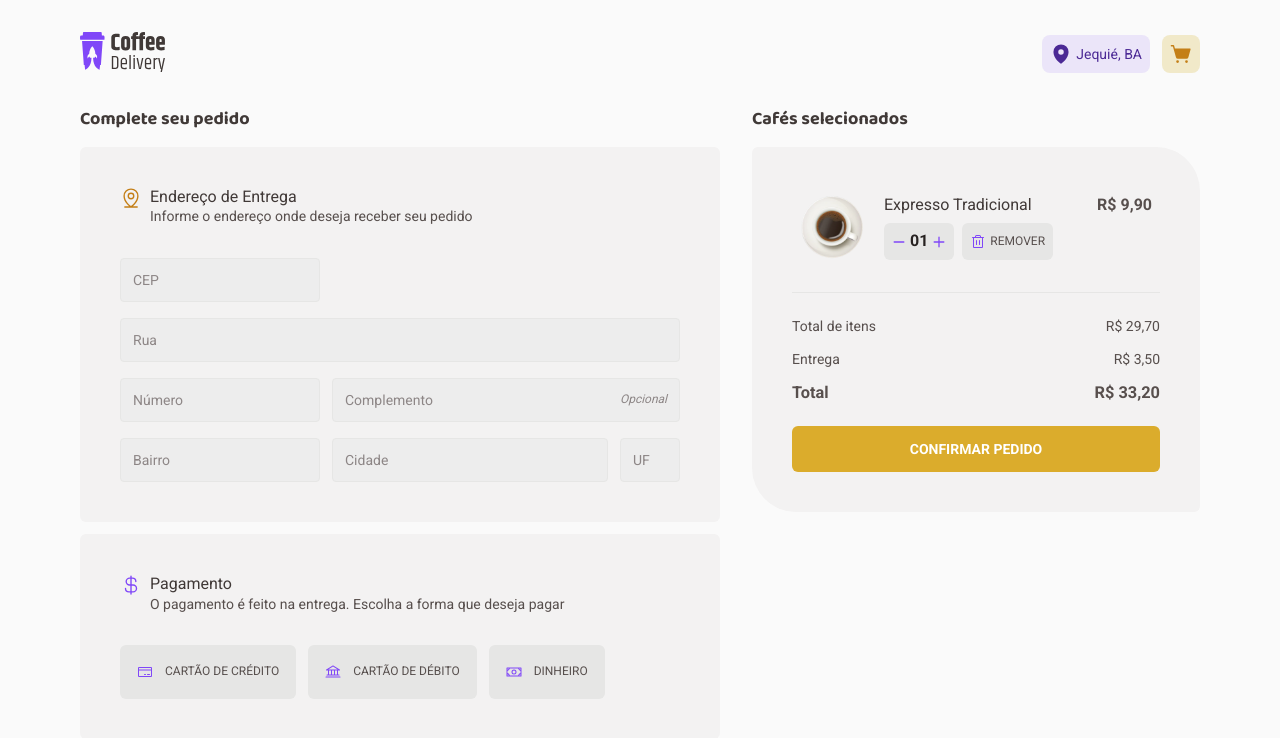
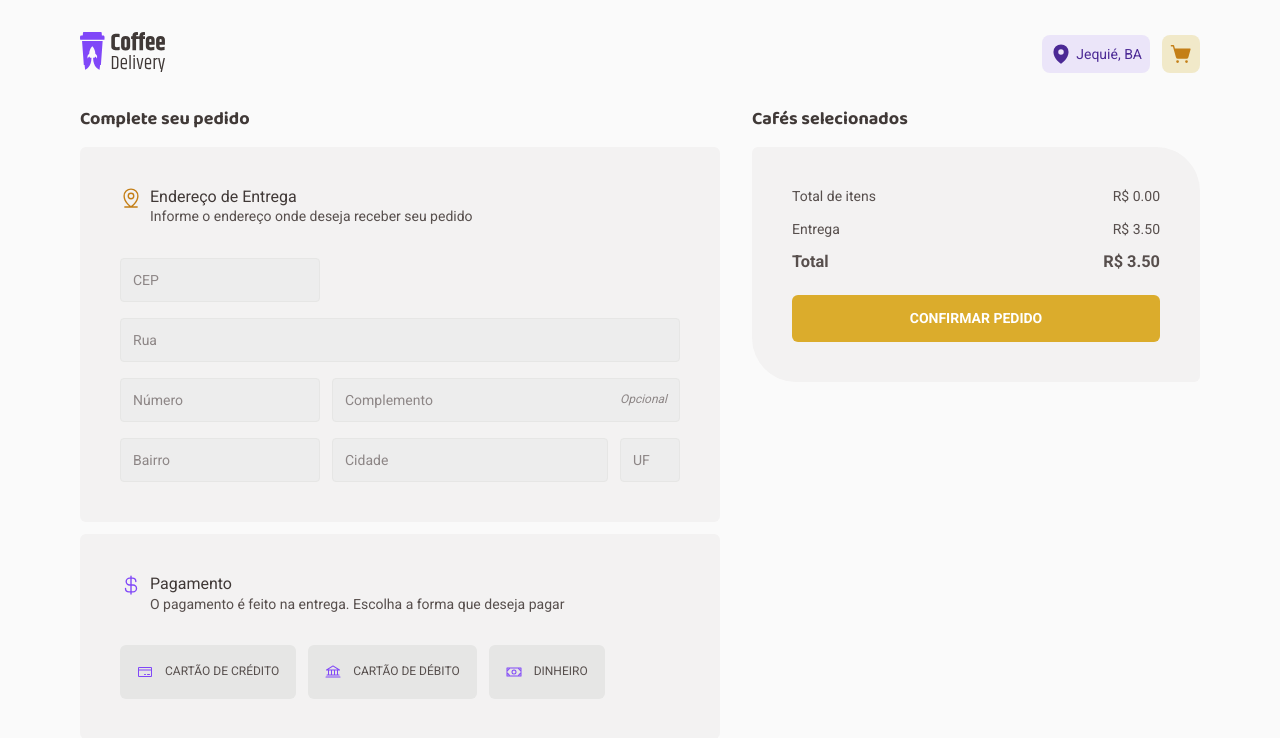
Before and after one commit to AndersonPAlmeida/coffee-delivery, a React (Vite) app: page /checkout in a window 1280 px wide. Shown: the top 738 px of the page. Built offline with nearby package versions, Linux system fonts and the light colour scheme.

Commit message:
Função para colocar os itens do carro em exibição e somar os valores a pagar

```diff
--- a/src/contexts/CartContext.tsx
+++ b/src/contexts/CartContext.tsx
@@ -6,6 +6,8 @@ interface ShoppingCartProps {
 
 export interface Cart {
   coffeeId: string
+  name: string
+  img: string
   quantity: number
   price: number
 }
--- a/src/pages/Checkout/components/ItemOrdered/index.tsx
+++ b/src/pages/Checkout/components/ItemOrdered/index.tsx
@@ -8,17 +8,24 @@ import {
   ItemOrderedContainer,
   Separator,
 } from './style'
+import { Cart } from '../../../../contexts/CartContext'
 
-export function ItemOrdered() {
+interface Props {
+  cartIten: Cart
+}
+
+export function ItemOrdered({
+  cartIten: { img, name, quantity, price },
+}: Props) {
   return (
     <ItemOrderedContainer>
       <Item>
         <Description>
-          <img src="/products/arabe.png" alt="" />
+          <img src={img} alt={name} />
           <div>
-            Expresso Tradicional
+            {name}
             <Operations>
-              <QuantityInput quantity={1} />
+              <QuantityInput quantity={quantity} />
               <ButtonRemove>
                 <Trash size={16} />
                 Remover
@@ -26,7 +33,7 @@ export function ItemOrdered() {
             </Operations>
           </div>
         </Description>
-        <span>R$ 9,90</span>
+        <span>R$ {(price * quantity).toFixed(2)}</span>
       </Item>
 
       <Separator />
--- a/src/pages/Checkout/index.tsx
+++ b/src/pages/Checkout/index.tsx
@@ -1,5 +1,5 @@
-// import { useContext } from 'react'
-// import { CartContext } from '../../contexts/CartContext'
+import { useContext } from 'react'
+import { CartContext } from '../../contexts/CartContext'
 import {
   Bank,
   CreditCard,
@@ -28,7 +28,12 @@ import { FieldInput } from '../../components/Forms/InputField'
 import { RadioField } from '../../components/Forms/RadioField'
 
 export function Checkout() {
-  // const { cart } = useContext(CartContext)
+  const { cart } = useContext(CartContext)
+  const valueTotalPurchase = cart.reduce((valuePurchase, cartItem) => {
+    return cartItem.price * cartItem.quantity + valuePurchase
+  }, 0)
+  const freight = 3.5
+  const valueTotalPurchaseAndFreight = valueTotalPurchase + freight
 
   return (
     <CheckoutContainer>
@@ -112,7 +117,9 @@ export function Checkout() {
       </AddressAndTypePayment>
 
       <ItemsAndPayments>
-        <ItemOrdered />
+        {cart.map((itemCoffee) => (
+          <ItemOrdered key={itemCoffee.coffeeId} cartIten={itemCoffee} />
+        ))}
 
         <Price>
           <Information>
@@ -121,9 +128,9 @@ export function Checkout() {
             <h3>Total</h3>
           </Information>
           <Information>
-            <p>R$ 29,70</p>
-            <p>R$ 3,50</p>
-            <h3>R$ 33,20</h3>
+            <p>R$ {valueTotalPurchase.toFixed(2)}</p>
+            <p>R$ {freight.toFixed(2)}</p>
+            <h3>R$ {valueTotalPurchaseAndFreight.toFixed(2)}</h3>
           </Information>
         </Price>
 
--- a/src/pages/Home/Components/Product/index.tsx
+++ b/src/pages/Home/Components/Product/index.tsx
@@ -35,6 +35,8 @@ export function Product({ coffee }: Props) {
       coffeeId: coffee.id,
       quantity,
       price: coffee.price,
+      name: coffee.name,
+      img: coffee.image,
     }
 
     addCoffeeCart(order)
```
